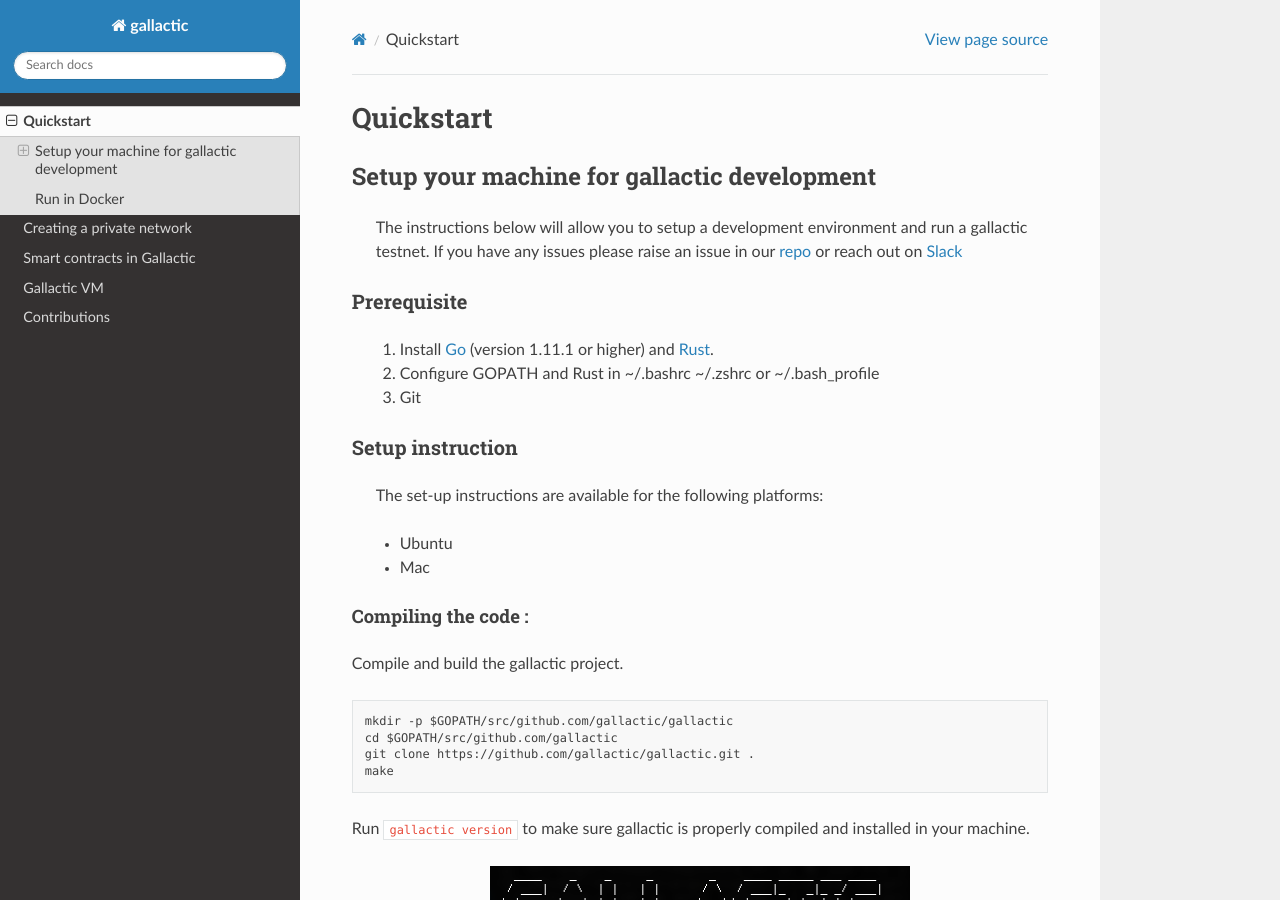
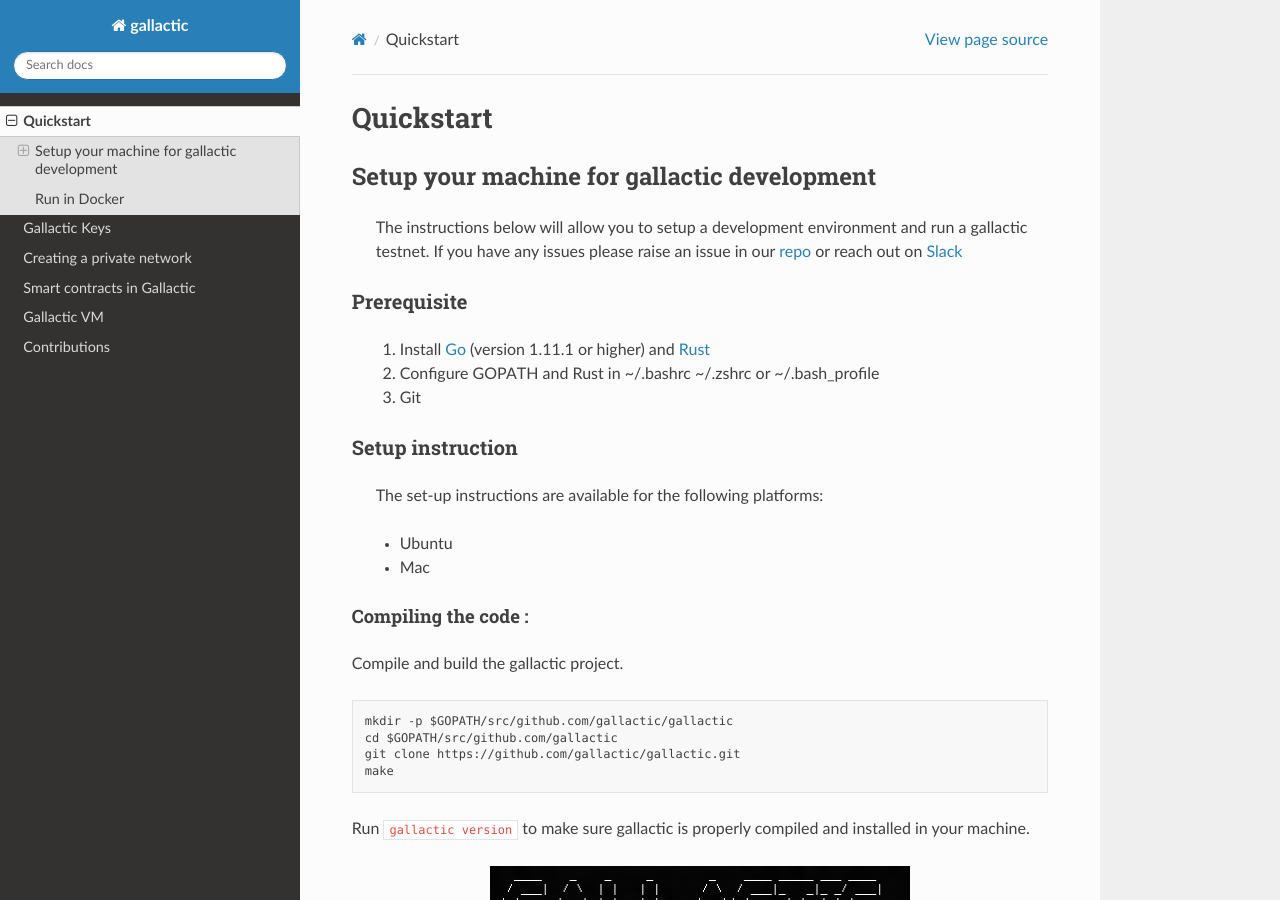
Before and after one commit to gallactic/documentation, a Sphinx documentation site: the page built from source/quickstart.rst, in a window 1280 px wide and 900 px high. Built offline with Sphinx 7.4.7 and the Read the Docs theme 2.0.0, drawn with Linux system fonts in a browser that asks for light colours.

Commit message:
adding gallactic keys

```diff
--- a/source/index.rst
+++ b/source/index.rst
@@ -28,6 +28,7 @@
    :maxdepth: 2
 
    quickstart.rst
+   gallactic_key.rst
    private_chain.rst
    smart_contract.rst
    gallactic_vm.rst
--- a/source/quickstart.rst
+++ b/source/quickstart.rst
@@ -10,7 +10,7 @@
 Prerequisite
 ------------
 
- 1. Install `Go <https://golang.org/>`_ (version 1.11.1 or higher) and `Rust <https://www.rust-lang.org>`_.
+ 1. Install `Go <https://golang.org/>`_ (version 1.11.1 or higher) and `Rust <https://www.rust-lang.org>`_
  2. Configure GOPATH and Rust in ~/.bashrc ~/.zshrc or ~/.bash_profile
  3. Git
 
@@ -29,7 +29,7 @@
 
     mkdir -p $GOPATH/src/github.com/gallactic/gallactic
     cd $GOPATH/src/github.com/gallactic
-    git clone https://github.com/gallactic/gallactic.git .
+    git clone https://github.com/gallactic/gallactic.git
     make
 
 Run ``gallactic version`` to make sure gallactic is properly compiled and installed in your machine.
@@ -66,7 +66,7 @@
 Run in Docker
 *************
 
-Install `Docker <https://www.docker.com/>`_ and run the following commands to build the docker file:
+Install `Docker <https://docs.docker.com/install/>`_ and run the following commands to build the docker file:
 
 ::
 
```
Also changed, not shown: source/gallactic_key.rst (added, +25 -0 lines), source/images/keys/generate.png (added).
